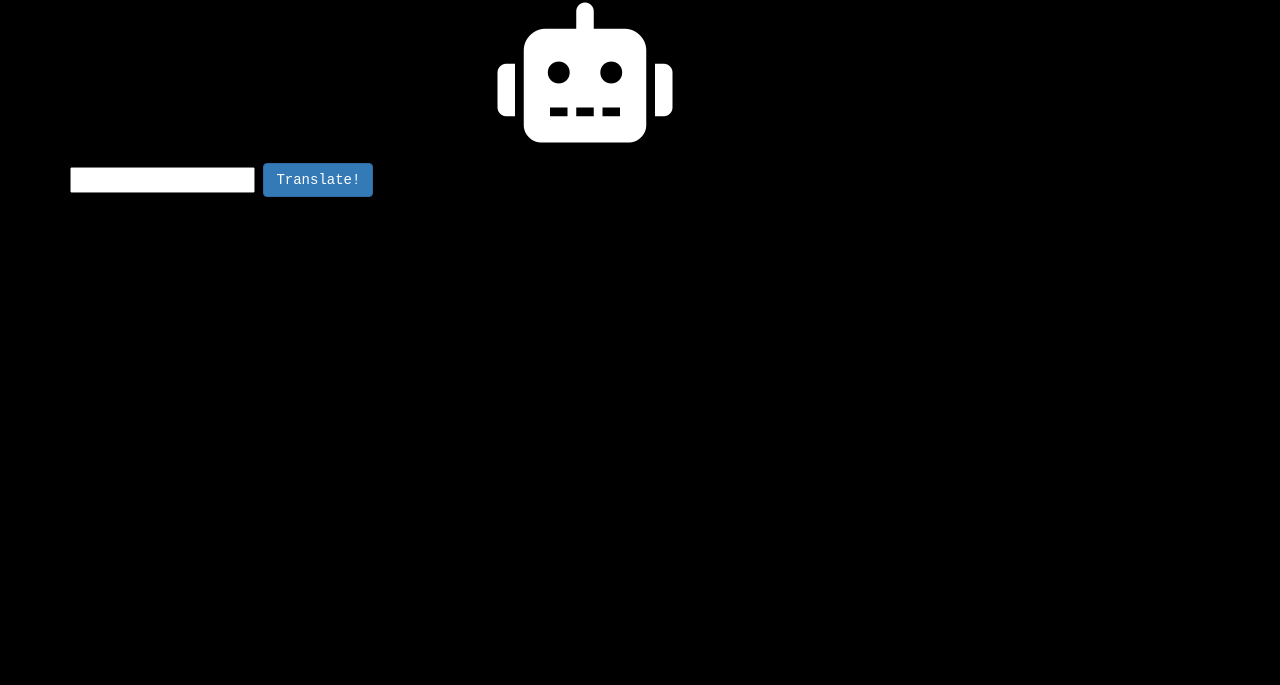
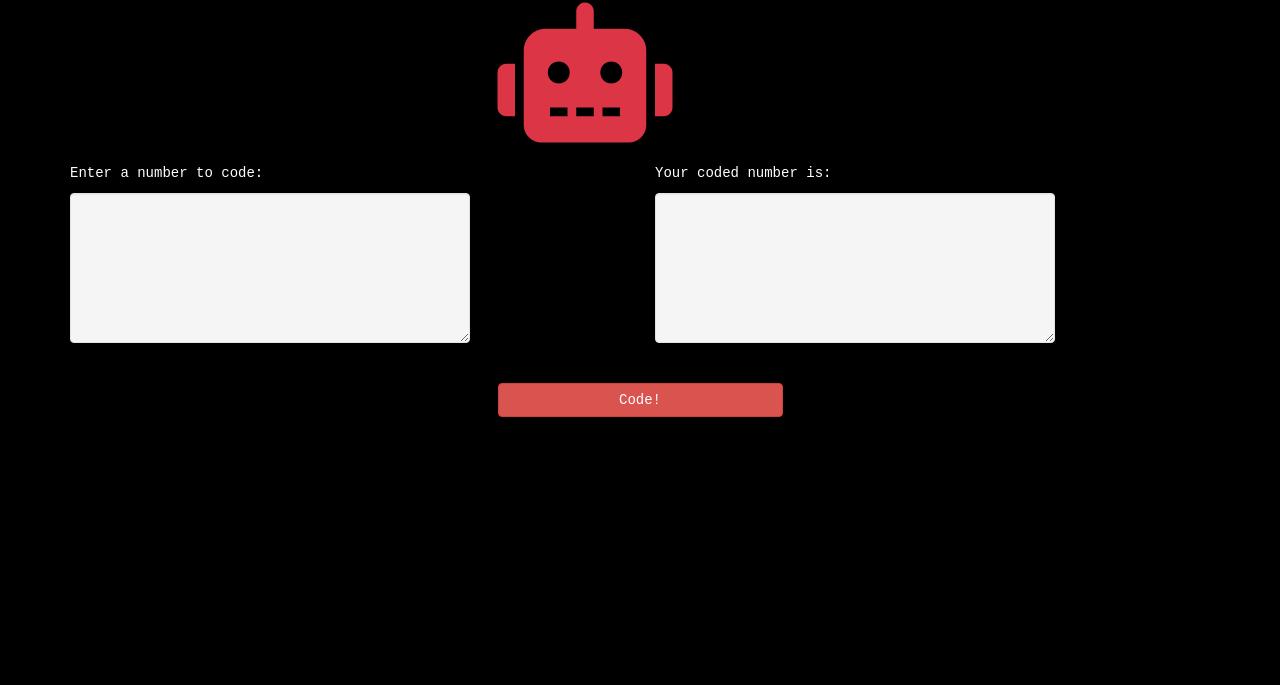
Before and after one commit to maxdhs/beep-bop, a plain HTML site: page index.html in a window 1280 px wide. Shown: the part 115-800 px from the top of the page. Drawn offline with Linux system fonts and the light colour scheme.

Commit message:
Add styling including black background, textarea boxes, and font awesome icon

```diff
--- a/css/styles.css
+++ b/css/styles.css
@@ -15,3 +15,16 @@ h1 {
     margin-right: auto;
     width: 25%;
 }
+
+textarea {
+  font-size: 15px;
+  float: left;
+  height: 150px;
+  width: 400px;
+  padding: 20px;
+  color: black;
+}
+
+i {
+  color: #dc3545;
+}
--- a/index.html
+++ b/index.html
@@ -14,14 +14,19 @@
       <i class="fas fa-robot fa-10x center"></i>
       <br>
 
-
-      <input id="inputNumber" type="text"></input>
-
-      <button type="submit" class="btn btn-primary">Translate!</button>
-
+      <div class="row">
+        <div class="col-md-6">
+              <p>Enter a number to code:</p>
+              <textarea class="well" id="inputNumber"></textarea>
+        </div>
+        <div class="col-md-4">
+            <p>Your coded number is:</p>
+            <textarea class="well" id="output"></textarea>
+        </div>
+      </div>
 
       <br>
-      <p id="output"></p>
+      <button type="submit" class="center btn btn-danger">Code!</button>
 
     </div>
   </body>
```
